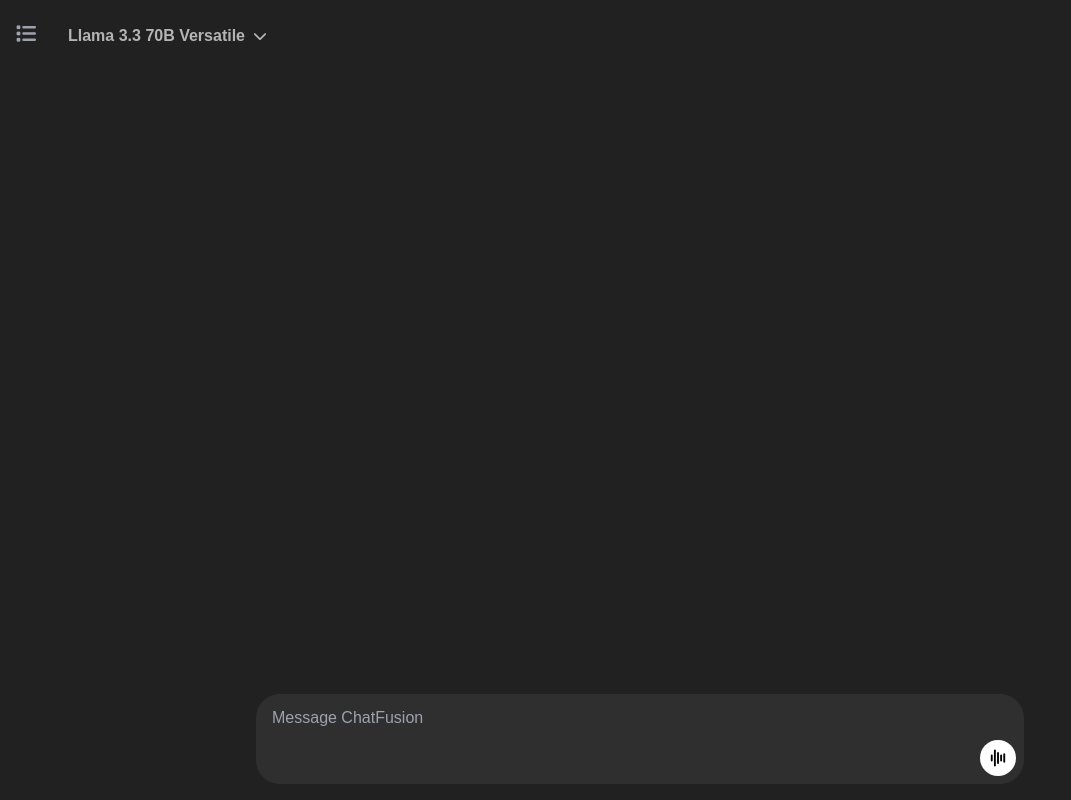
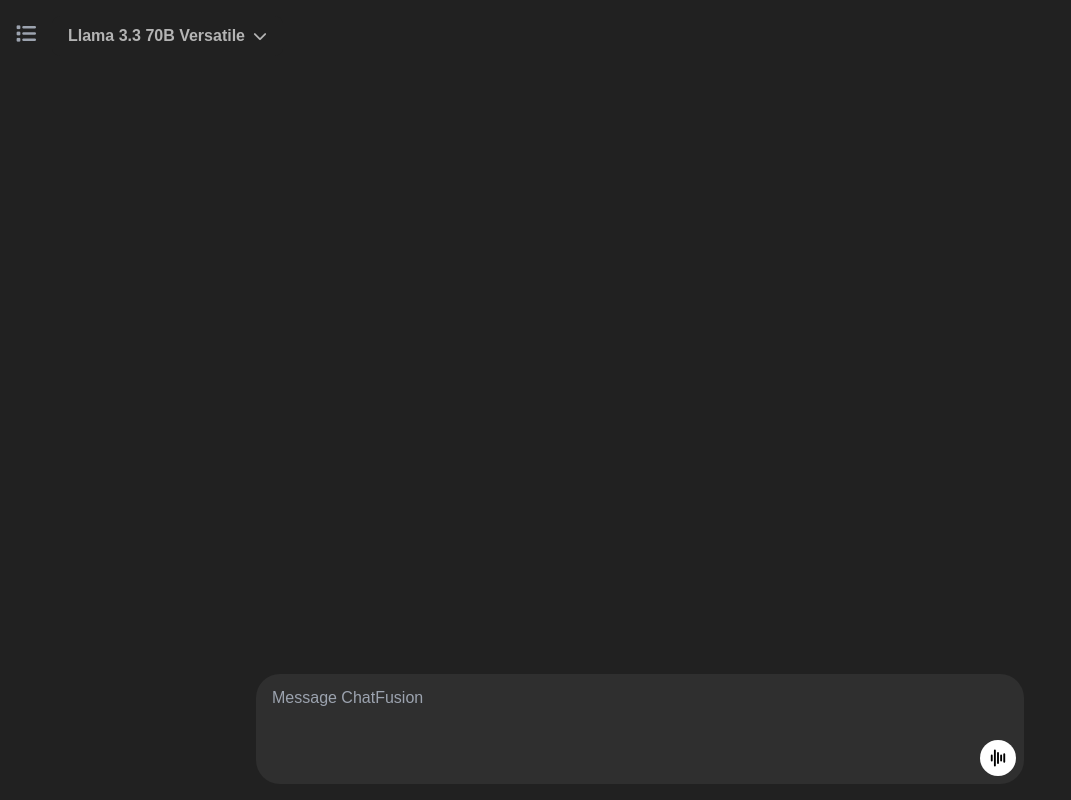
Before and after one commit to RaoAkif/ChatGPT, a Next.js app: page / in a window 1280 px wide. Shown: the whole page, without its empty margins (0-1071 px from the left). Built offline with nearby package versions, Linux system fonts and the light colour scheme.

Commit message:
Increase height of input

```diff
--- a/src/app/components/ChatInput.tsx
+++ b/src/app/components/ChatInput.tsx
@@ -57,7 +57,7 @@ const ChatInput = ({
             {/* Top half: Text input container */}
             <div
               className="rounded-t-3xl bg-[#2F2F2F] text-gray-100 px-4 pt-3 pb-0 relative"
-              style={{ minHeight: "45px" }} // Starting at one line height (upper half)
+              style={{ minHeight: "65px" }} // Starting at one line height (upper half)
             >
               <textarea
                 ref={textareaRef}
```
